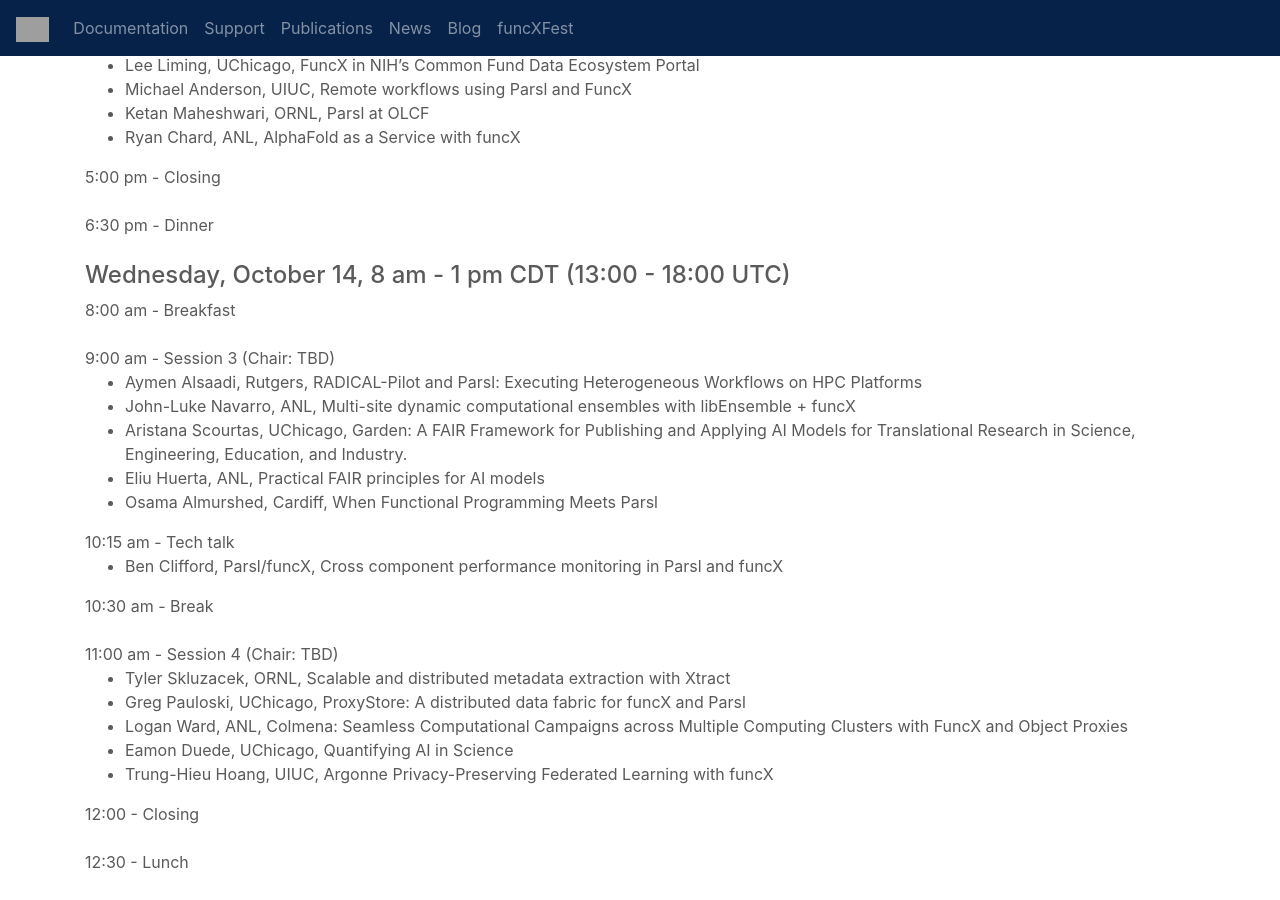
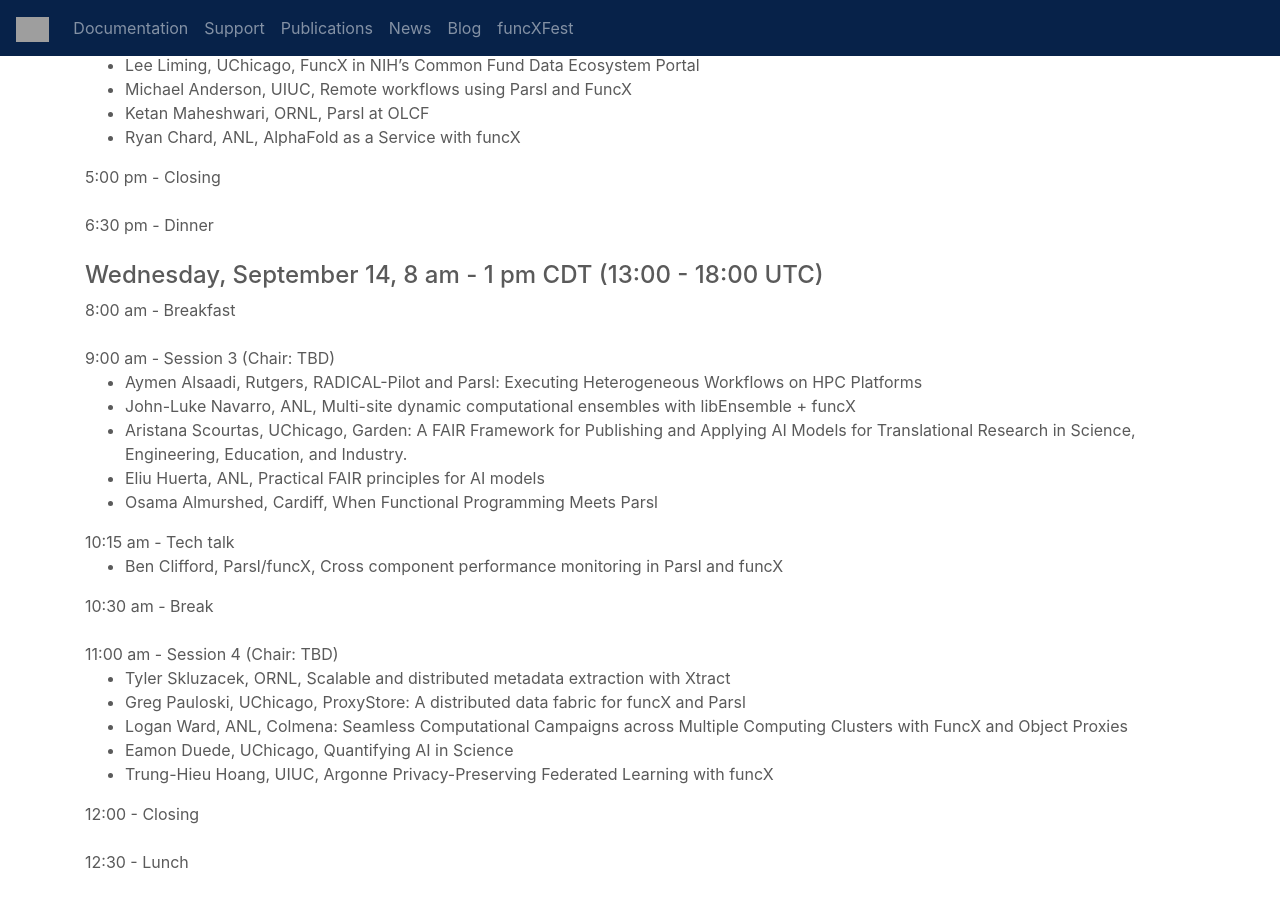
Before and after one commit to funcx-faas/funcx-faas.github.io, a Jekyll site: the page built from funcxfest2022.html, in a window 1280 px wide and 900 px high, scrolled down 1300 px. Built offline with Jekyll 4.4.1, drawn with Linux system fonts in a browser that asks for light colours; grey boxes are pictures that could not be loaded.

Commit message:
Update funcxfest2022.html

```diff
--- a/funcxfest2022.html
+++ b/funcxfest2022.html
@@ -81,7 +81,7 @@
 
       6:30 pm - Dinner <br /><br />
 
-      <h4>Wednesday, October 14, 8 am - 1 pm CDT (13:00 - 18:00 UTC)</h4>
+      <h4>Wednesday, September 14, 8 am - 1 pm CDT (13:00 - 18:00 UTC)</h4>
 
       8:00 am - Breakfast <br /><br />
 
```
